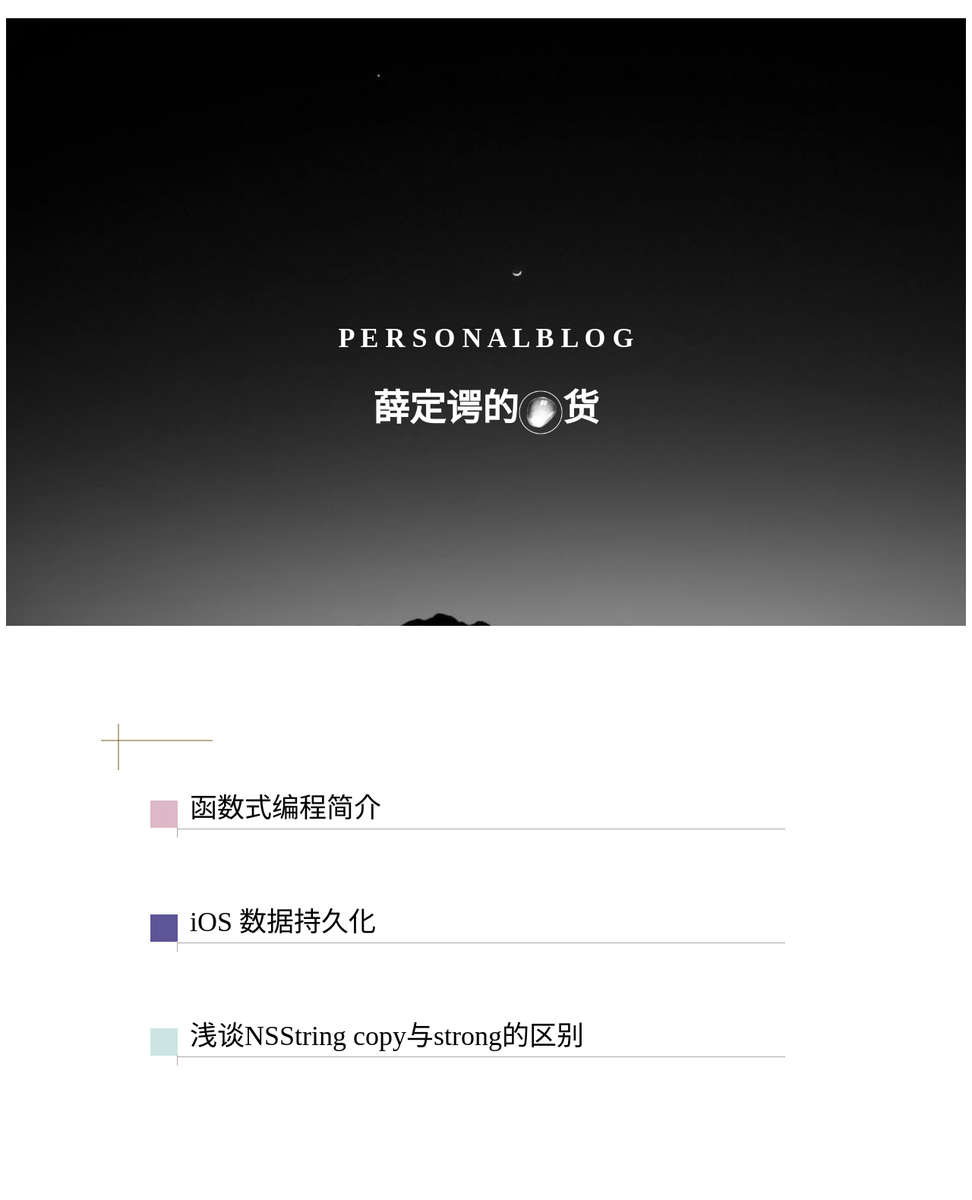
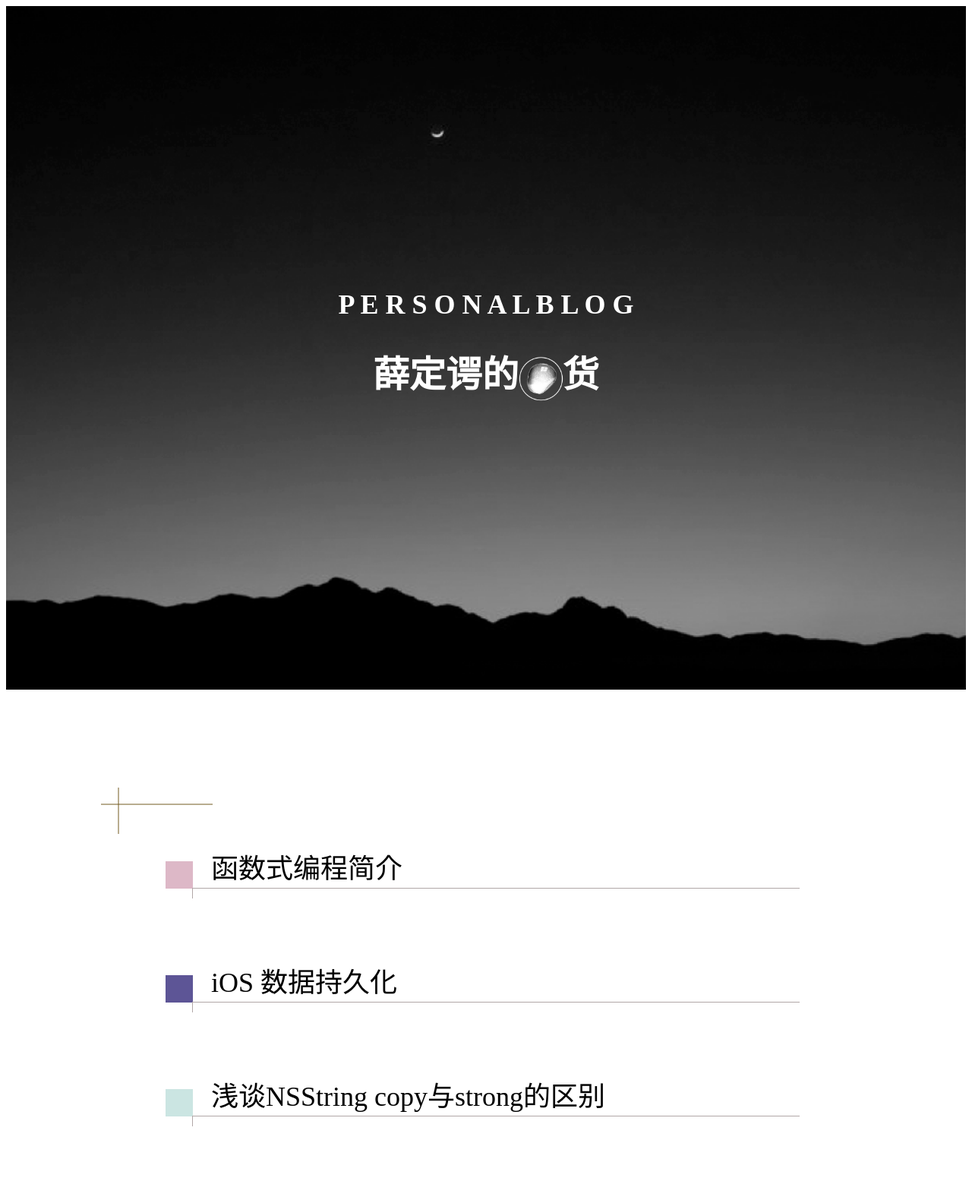
Before and after one commit to happyo/happyo.github.io, a Jekyll site: the page built from index.html, in a window 1280 px wide. Shown: the whole page at 76% size. Built offline with Jekyll 4.4.1, drawn with Linux system fonts in a browser that asks for light colours; before the commit the page ends 1500 px from its top, so only the background shows below that.

Commit message:
修改css

```diff
--- a/_layouts/default.html
+++ b/_layouts/default.html
@@ -11,8 +11,6 @@
         <!--[if lt IE 7]>
                   <p class="chromeframe">You are using an <strong>outdated</strong> browser. Please <a href="http://browsehappy.com/">upgrade your browser</a> or <a href="http://www.google.com/chromeframe/?redirect=true">activate Google Chrome Frame</a> to improve your experience.</p>
               <![endif]-->
-        <div class="outer">
               {{ content }}
-        </div>
     </body>
 </html>
--- a/_layouts/page.html
+++ /dev/null
@@ -1,5 +0,0 @@
----
-layout: default
----
-
-{{ content }}
--- a/_sass/home.scss
+++ b/_sass/home.scss
@@ -1,9 +1,22 @@
-// body { height: 100%; padding: 0; margin: 0; }
-// .outer { height: 100%; padding: 100px 0 0; box-sizing: border-box ; position: relative; }
-// .home-header { height: 800px; background: #BBE8F2; position: absolute; top: 0 ; left: 0 ; width: 100%; }
+.home-header {
+    /* display: table; */
+    height: 100vh;
+    position: relative;
+    background: url('/assets/home/header_background.png') no-repeat center center fixed;
+    -webkit-background-size: cover;
+    -moz-background-size: cover;
+    -o-background-size: cover;
+    background-size: cover;
+    width: 100%;
+}
 
-.home-header {
-    height: 800px;
+.home-header-inner {
+    margin: 0;
+    position: absolute;
+    top: 50%;
+    left: 50%;
+    -ms-transform: translate(-50%, -50%);
+    transform: translate(-50%, -50%);
 }
 
 .home-water {
@@ -12,63 +25,61 @@
     vertical-align: middle;
 }
 
-// .home-center {
-//     margin:auto;
-// }
+.home-list {
+    position: relative;
+    padding-left: 150px;
+    padding-right: 150px;
+}
 
 .home-title {
     color: white;
     font-size: 36px;
     text-align: center;
-    padding-top: 400px;
 }
 
 .home-blog-title {
     color: white;
     font-size: 48px;
     text-align: center;
-    vertical-align: middle;
 }
 
 .home-post-icon {
+    position: absolute;
     fill:#B1A7A7;
     height: 36px;
     width: 36px;
-    float: left;
-    position: relative;
     top: 20px;
-    // padding: 36px 0;
+    left: 20px;
 }
 
 .home-post-title {
+    position: absolute;
     font-size: 36px;
     color: black;
-    position: relative;
-    left: 15px;
+    left: 80px;
     top: 0px;
 }
 
 .home-post-vertical-line {
-    float: left;
+    position: absolute;
     width: 1px;
     height: 14px;
     background-color: #B1A7A7;
-    position: relative;
     top: 55px;
-    left: -1px;
+    left: 55px;
 }
 
 .home-post-horizontal-line {
-    float: left;
+    position: absolute;
     width: 800px;
     height: 1px;
     background-color: #B1A7A7;
-    position: relative;
-    top: 5px;
-    left: 36px;
+    top: 55px;
+    left: 55px;
 }
 
 .home-post-list {
+    position: relative;
     height: 150px;
 }
 
--- a/index.html
+++ b/index.html
@@ -3,24 +3,22 @@ layout: default
 title: 薛定谔的水货
 ---
 
-<header class="home-header" style="background-image: url('{{ site.baseurl }}/assets/home/header_background.png');">
-    <div>
+<header class="home-header">
+    <div class="home-header-inner">
         <h1 class="home-title">P E R S O N A L   B L O G</h1>
-    </div>
-    <div>
         <h1 class="home-blog-title">薛定谔的<img class="home-water" src="{{ site.baseurl }}/assets/home/water.png"  alt="水"/>货</h1>
     </div>
 </header>
-
+<div style="height: 190px;">
 <svg xmlns="http://www.w3.org/2000/svg" version="1.1" height="190">
     <polyline points="125,151 272,151"
-    style="fill:#725B21;stroke:#725B21;stroke-width:1" />
+              style="fill:#725B21;stroke:#725B21;stroke-width:1" />
     <polyline points="148,129 148,222"
-    style="fill:#725B21;stroke:#725B21;stroke-width:1" />
+              style="fill:#725B21;stroke:#725B21;stroke-width:1" />
 </svg>
-
+</div>
 <div>
-    <div style="padding-left: 150px;padding-right: 150px" id="home-list">
+    <div class="home-list">
         <ul>
            {% for post in site.posts %}
            <li style="list-style-type:none;" class="home-post-list">
```
Also changed, not shown: assets/home/header_background.png.
